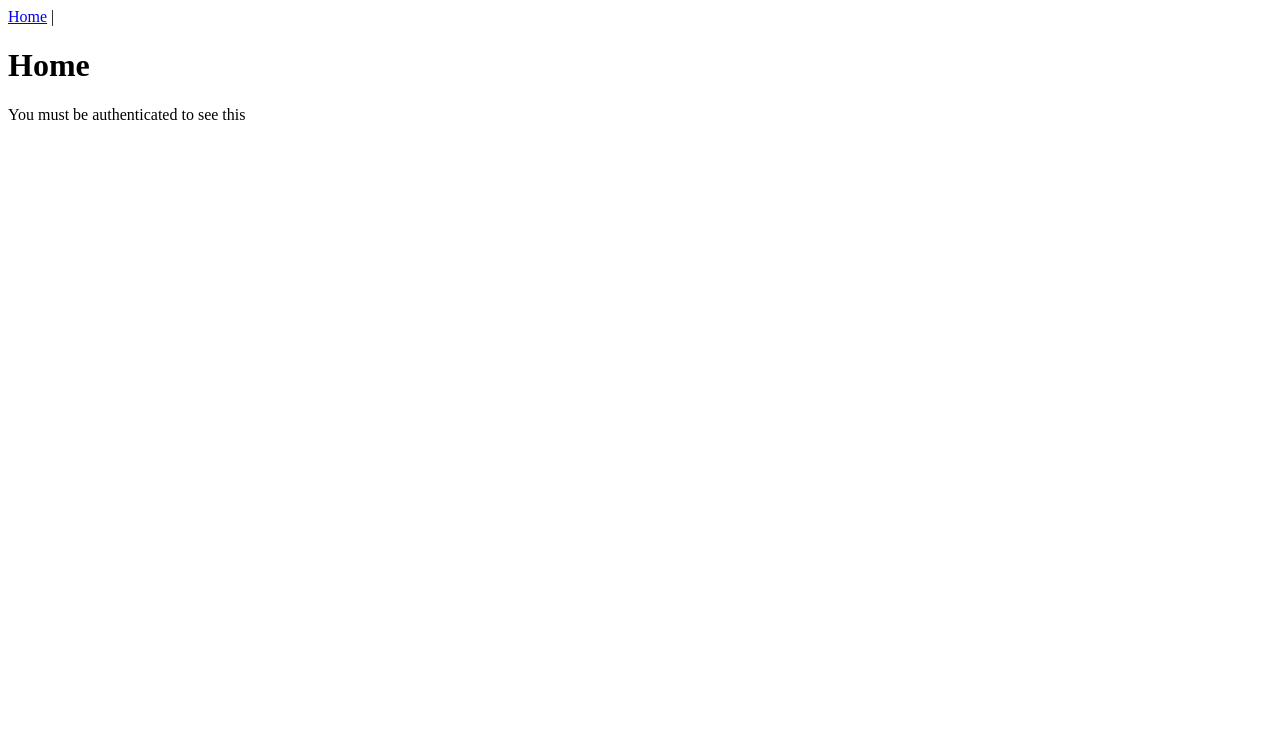
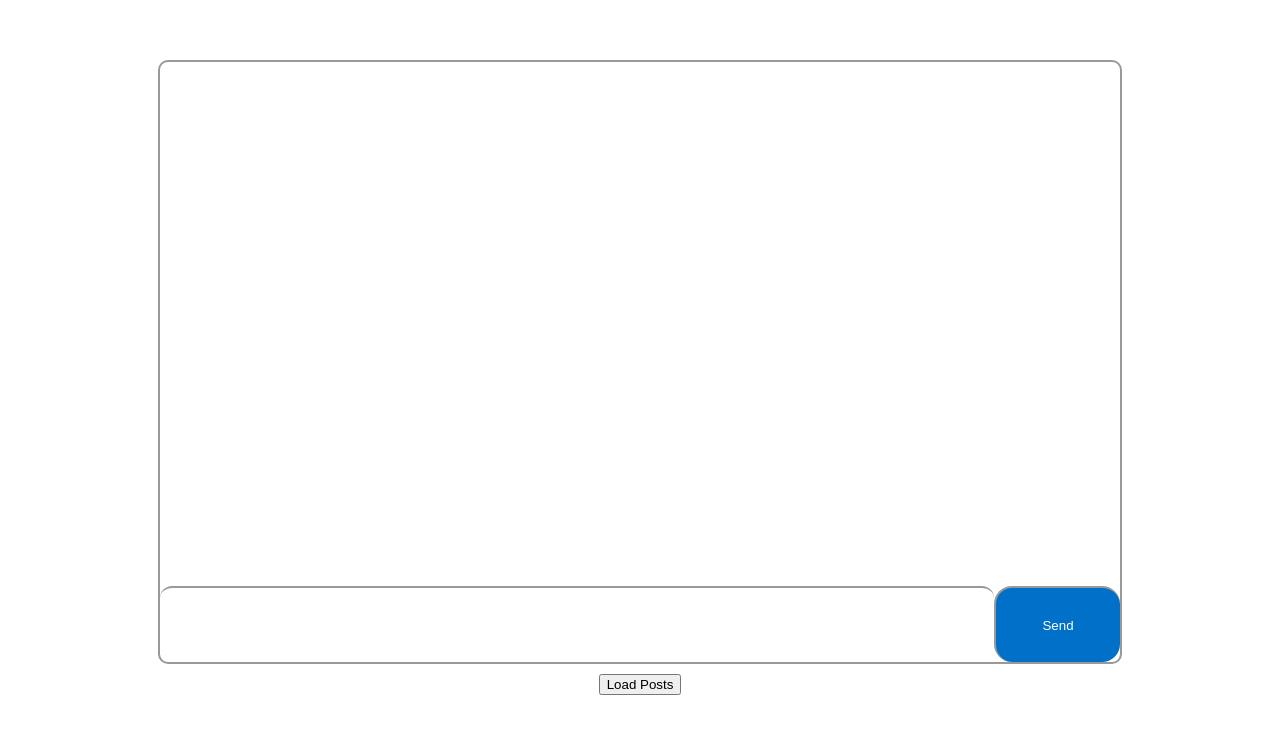
Before and after one commit to said-abdi-dev/Chatbot.ai, a Vue app in the folder vue/: page / in a window 1280 px wide. Shown: the top 734 px of the page. Built offline with nearby package versions, Linux system fonts and the light colour scheme.

Commit message:
pulling backend

```diff
--- a/vue/package.json
+++ b/vue/package.json
@@ -23,6 +23,8 @@
     "@vue/test-utils": "1.1.3",
     "eslint": "^8.26.0",
     "eslint-plugin-vue": "^7.7.0",
+    "node-sass": "^9.0.0",
+    "sass-loader": "^13.3.2",
     "vue-loader-v16": "npm:vue-loader@16.1.2",
     "vue-template-compiler": "^2.6.12"
   }
--- a/vue/src/App.vue
+++ b/vue/src/App.vue
@@ -1,9 +1,31 @@
 <template>
   <div id="app">
-    <div id="nav">
-      <router-link v-bind:to="{ name: 'home' }">Home</router-link>&nbsp;|&nbsp;
-      <router-link v-bind:to="{ name: 'logout' }" v-if="$store.state.token != ''">Logout</router-link>
-    </div>
-    <router-view />
+    <ChatBox msg="Welcome to Your Vue.js App"/>
+      <PostList/>
   </div>
+
 </template>
+
+<script>
+import ChatBox from './components/ChatBot.vue'
+import PostList from './components/PostList.vue'
+
+export default {
+  name: 'app',
+  components: {
+    ChatBox,
+    PostList
+  }
+}
+</script>
+
+<style>
+#app {
+  font-family: 'Avenir', Helvetica, Arial, sans-serif;
+  -webkit-font-smoothing: antialiased;
+  -moz-osx-font-smoothing: grayscale;
+  text-align: center;
+  color: #2c3e50;
+  margin-top: 60px;
+}
+</style>
--- /dev/null
+++ b/vue/src/components/ChatBot.vue
@@ -0,0 +1,190 @@
+<template>
+  <section class="chat-box">
+    <div class="chat-box-list-container" ref="chatbox">
+      <ul class="chat-box-list">
+        <li
+          class="message"
+
+
+          v-for="(message, idx) in messages"
+
+          :key="idx"
+
+          :class="message.author"
+        >
+          <p>
+            <span>{{ message.text }} </span>
+
+          </p>
+          <br>
+          <p class="time">{{formattedTimestamp}}</p>
+
+        </li>
+      </ul>
+    </div>
+    <div class="chat-inputs">
+      <input
+        type="text"
+        v-model="message"
+        @keyup.enter="sendMessage"
+      />
+      <button @click="sendMessage">Send</button>
+    </div>
+  </section>
+
+
+</template>
+
+
+
+<script>
+
+export default {
+  name: 'ChatBox',
+  data: () => ({
+    message: '',
+    messages: []
+  }),
+  methods: {
+    sendMessage() {
+      const message = this.message
+
+      this.messages.push({
+        text: message,
+        author: 'client'
+      })
+
+      this.message = ''
+
+      this.$axios.get(`https://www.cleverbot.com/getreply?key=CC8uqcCcSO3VsRFvp5-uW5Nxvow&input=${message}`)
+      .then(respose => {
+        this.messages.push({
+          text: respose.data.output,
+          author: 'server'
+        })
+
+        this.$nextTick(() => {
+          this.$refs.chatbox.scrollTop = this.$refs.chatbox.scrollHeight
+        })
+      })
+    },
+
+
+
+  },
+  computed:{
+   formattedTimestamp() {
+     let time = '';
+      const date = new Date();
+      if(date.getMinutes() <10){
+     time= date.getHours() + ':' + '0'+ date.getUTCMinutes();
+      }
+      else{
+     time= date.getHours() + ':' + date.getUTCMinutes();
+      }
+        return time // TODO
+   }
+  }
+}
+
+
+</script>
+
+<style scoped lang="scss">
+
+.chat-box,
+.chat-box-list {
+  display: flex;
+  flex-direction: column;
+  list-style-type: none;
+}
+
+.chat-box-list-container {
+  overflow: scroll;
+  margin-bottom: 2px;
+}
+.time{
+  padding-top: 10px;
+  text-align: right;
+
+
+}
+.chat-box-list {
+  padding-left: 15px;
+  padding-right: 15px;
+
+  span {
+    padding: 10px;
+    color: white;
+    border-radius: 6px;
+  }
+
+  .server {
+    span {
+      background: gray;
+      color: white;
+
+
+    }
+    p {
+      float: left;
+            font-size: 1.3rem;
+
+    }
+  }
+
+  .client {
+    span {
+      background: #0070C8;
+
+    }
+    p {
+      float: right;
+            font-size: 1.3rem;
+
+    }
+  }
+}
+
+.chat-box {
+  margin: 10px;
+  border: 2px solid #999;
+  width: 75vw;
+  height: 75vh;
+  border-radius: 10px;
+  margin-left: auto;
+  margin-right: auto;
+  align-items: space-between;
+  justify-content: space-between;
+  border-radius: 10px;
+}
+
+.chat-inputs {
+  display: flex;
+
+  input {
+    line-height: 3;
+    width: 100%;
+    border: 2px solid #999;
+    border-left: none;
+    border-bottom: none;
+    border-right: none;
+    border-bottom-left-radius: 4px;
+    padding-left: 12px;
+    border-radius: 12px;
+    font-size: 1.5rem;
+  }
+
+  button {
+    width: 145px;
+    color: white;
+    background: #0070C8;
+    border-color: #999;
+    border-bottom: none;
+    border-right:none;
+    border-radius: 18px;
+
+
+  }
+}
+</style>
--- /dev/null
+++ b/vue/src/components/PostList.vue
@@ -0,0 +1,34 @@
+<template>
+
+  <button @click="getPosts">Load Posts</button>
+</template>
+
+<script>
+import axios from 'axios'
+
+export default {
+     name:'PostList',
+     data(){
+          return{
+               post:[],
+          }
+     },
+     methods:{
+          getPosts(){
+               axios.get('url coming from backend provided resource......')
+               .then((response)=>{
+                    //where should we take our http response from here?
+
+               }).catch((error)=>{
+                    console.log(error)
+               })
+
+          }
+     }
+
+}
+</script>
+
+<style>
+
+</style>
--- a/vue/src/main.js
+++ b/vue/src/main.js
@@ -13,3 +13,5 @@ new Vue({
   store,
   render: h => h(App)
 }).$mount('#app')
+
+Vue.prototype.$axios = axios
```
Also changed, not shown: vue/src/views/ChatHome.vue (deleted, +0 -13 lines), 1 other file (tests, documents, lock files or other folders).
